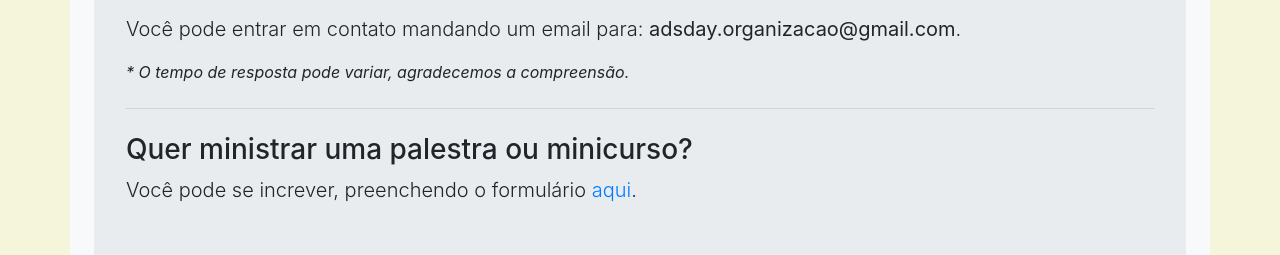
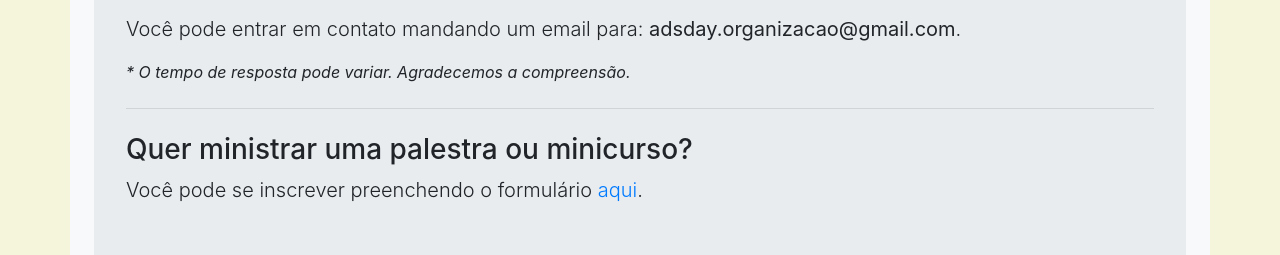
Before and after one commit to adsday2018/adsday2018.github.io, a plain HTML site: page index.html in a window 1280 px wide. Shown: the part 2829-3084 px from the top of the page. Drawn offline with nearby package versions, Linux system fonts and the light colour scheme.

Commit message:
Corrigindo meus erros crassos

```diff
--- a/index.html
+++ b/index.html
@@ -233,12 +233,12 @@
         <div class="jumbotron container my-4">
           <h2 class="h2">Contato</h1>
           <p class="lead">Você pode entrar em contato mandando um email para: <b>adsday.organizacao@gmail.com</b>.</p>
-          <p class="font-italic">* O tempo de resposta pode variar, agradecemos a compreensão.</p>
+          <p class="font-italic">* O tempo de resposta pode variar. Agradecemos a compreensão.</p>
 
           <hr class="my-4">
 
           <h3 class="h3">Quer ministrar uma palestra ou minicurso?</h1>
-          <p class="lead">Você pode se increver, preenchendo o formulário <a href="https://goo.gl/forms/qddF2i9iMh2CSOC23" target="_blank">aqui</a>.</p>
+          <p class="lead">Você pode se inscrever preenchendo o formulário <a href="https://goo.gl/forms/qddF2i9iMh2CSOC23" target="_blank">aqui</a>.</p>
         </div>
       </div>
     </div>
```
